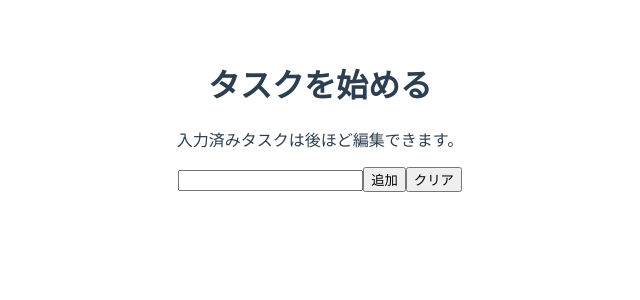
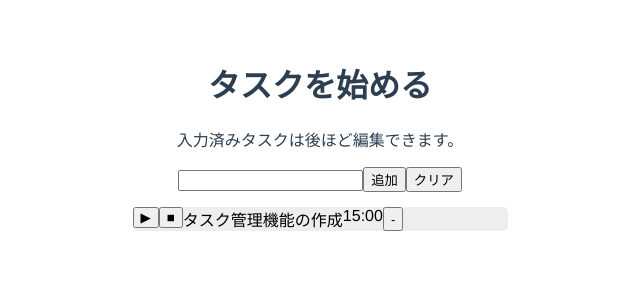
Before and after one commit to t-ogawa-s/nippo, a Vue app: page / in a window 1280 px wide. Shown: the top 300 px of the page, without its empty margins (320-960 px from the left). Built offline with nearby package versions, Linux system fonts and the light colour scheme.

Commit message:
進行中リストを管理するclassの作成中

```diff
--- a/src/App.vue
+++ b/src/App.vue
@@ -1,28 +1,50 @@
 <template>
   <div id="app">
     <main class="wrapper">
-      <h1 class="heading1">タスクを始める</h1>
-      <p>入力済みタスクは後ほど編集できます。</p>
-      <input type="text" v-model="inputText" />
-      <button @click="onClickAddTask">追加</button>
-      <button>クリア</button>
+      <div class="addTask">
+        <h1 class="heading1">タスクを始める</h1>
+        <p>入力済みタスクは後ほど編集できます。</p>
+        <input type="text" v-model="inputText" />
+        <button @click="onClickAddTask">追加</button>
+        <button>クリア</button>
+      </div>
+      <div class="tasks">
+        <div class="taskCard">
+          <div class="taskCard__controller">
+            <button class="taskCard__run">▶︎</button>
+            <button class="taskCard__pause">■</button>
+          </div>
+          <div class="taskCard__text">
+            <div class="taskCard__name">タスク管理機能の作成</div>
+            <div class="taskCard__time">15:00</div>
+          </div>
+          <button class="taskCard__delete">-</button>
+        </div>
+      </div>
     </main>
   </div>
 </template>
 
 <script>
-import { taskModel } from "./models/task";
+import { taskModel } from "./models/taskModel";
+import { taskModels } from "./models/taskModels";
 
 export default {
   name: "app",
   data: () => {
     return {
-      inputText: ""
+      inputText: "",
+      taskModels: new taskModels()
     };
   },
   methods: {
     onClickAddTask: function() {
+      if (!this.inputText) {
+        console.log("nameが未入力です");
+        return;
+      }
       console.log(new taskModel(this.inputText));
+      console.log(this.taskModels.add(new taskModel(this.inputText)));
     }
   }
 };
@@ -37,4 +59,23 @@ export default {
   color: #2c3e50;
   margin-top: 60px;
 }
+.wrapper {
+  max-width: 1000px;
+  margin: 0 auto;
+}
+.tasks {
+  margin-top: 15px;
+}
+.taskCard {
+  display: flex;
+  background-color: #eee;
+  color: #000;
+  width: 100%;
+  max-width: 375px;
+  margin: 0 auto;
+  border-radius: 5px;
+  &__text {
+    display: flex;
+  }
+}
 </style>
--- a/src/models/task.js
+++ b/src/models/taskModel.js
@@ -19,7 +19,11 @@ export class taskModel {
     this._startTime = this.getCurrentTime();
   }
 
-  makeId = () => {
+  get id() {
+    return this._id;
+  }
+
+  makeId() {
     const length = 8;
     // 生成する文字列に含める文字セット
     const characters = "abcdefghijklmnopqrstuvwxyz0123456789";
@@ -29,10 +33,10 @@ export class taskModel {
       result += characters[Math.floor(Math.random() * charactersLength)];
     }
     return result;
-  };
+  }
 
-  getCurrentTime = () => {
+  getCurrentTime() {
     const currentTime = new Date();
     return currentTime.toUTCString();
-  };
+  }
 }
--- /dev/null
+++ b/src/models/taskModels.js
@@ -0,0 +1,26 @@
+export class taskModels {
+  list_;
+
+  constructor(list = []) {
+    this.list_ = list;
+  }
+
+  reset() {
+    return new taskModels();
+  }
+
+  add(taskModel) {
+    const list = this.list_.map(v => v); //clone;
+    const updatedList = list
+      .filter(v => v.id !== taskModel.id)
+      .concat(taskModel);
+
+    console.log("updatedList", updatedList);
+    console.log(
+      "filterd",
+      list.filter(v => v.id !== taskModel.id)
+    );
+
+    return new taskModels(updatedList);
+  }
+}
```
